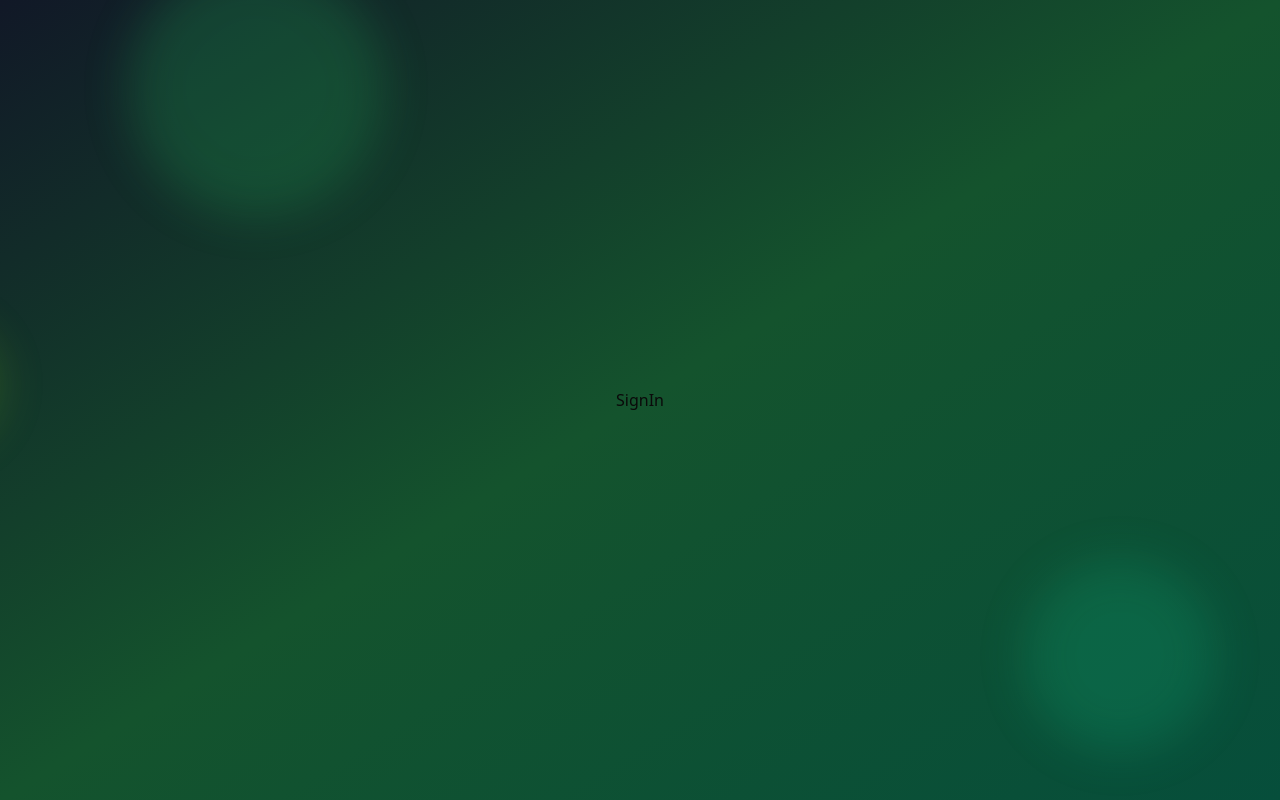
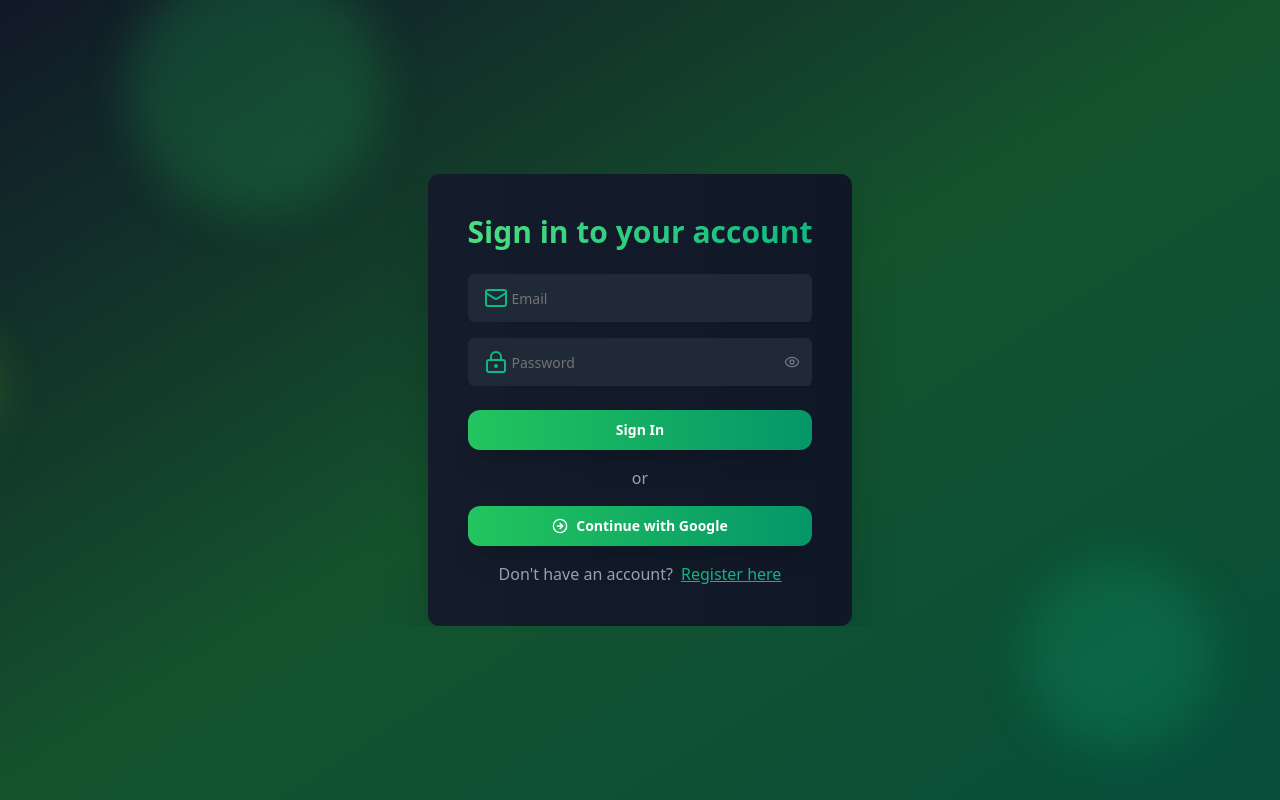
Before and after one commit to Prish20/Safe-Path, a React (Vite) app in the folder client/: page /auth/login in a window 1280 px wide. Built offline with nearby package versions, Linux system fonts and the light colour scheme.

Commit message:
Create the sign-in page UI

```diff
--- a/client/src/components/pages/auth/SignIn.tsx
+++ b/client/src/components/pages/auth/SignIn.tsx
@@ -1,8 +1,151 @@
+// SignIn.tsx
+import { useState } from "react";
+import { motion } from "framer-motion";
+import { CustomInput } from "@/components/customComponents/customInput";
+import { Mail, Eye, EyeOff, LockKeyhole, CircleArrowRight } from "lucide-react";
+import { Button } from "@/components/ui/button";
+import { Link } from "react-router-dom";
+import { z } from "zod";
+import { signinSchema } from "@/lib/validationSchema";
+
+interface Errors {
+  email?: string;
+  password?: string;
+}
 
 const SignIn = () => {
+  // State management for form inputs
+  const [email, setEmail] = useState("");
+  const [password, setPassword] = useState("");
+
+  // State for password visibility toggle
+  const [showPassword, setShowPassword] = useState(false);
+
+  // State for form errors
+  const [errors, setErrors] = useState<Errors>({});
+
+  // Handler for form submission
+  const handleSubmit = (e: React.FormEvent<HTMLFormElement>) => {
+    e.preventDefault();
+
+    try {
+      // Validate form data using the imported schema
+      signinSchema.parse({
+        email,
+        password,
+      });
+
+      // If validation passes, proceed with form submission (e.g., API call)
+      console.log("Sign-in form submitted successfully");
+
+      // Reset errors
+      setErrors({});
+    } catch (error) {
+      if (error instanceof z.ZodError) {
+        const fieldErrors: Errors = {};
+        error.errors.forEach((err) => {
+          const path = err.path[0] as keyof Errors;
+          fieldErrors[path] = err.message;
+        });
+        setErrors(fieldErrors);
+      }
+    }
+  };
+
+  // Handler for Google Sign-In
+  const handleGoogleSignIn = () => {
+    // Implement Google Sign-In logic here
+    console.log("Google Sign-In clicked");
+  };
+
   return (
-    <div>SignIn</div>
-  )
-}
+    <div className="flex justify-center items-center rounded-xl bg-gradient-to-r from-gray-800 to-gray-900">
+      <motion.div
+        initial={{ opacity: 0, y: 20 }}
+        animate={{ opacity: 1, y: 0 }}
+        transition={{ duration: 0.6 }}
+        className="max-w-md w-full bg-gray-900 bg-opacity-70 rounded-xl shadow-2xl overflow-hidden"
+      >
+        <div className="p-10">
+          <h2 className="text-3xl font-semibold text-center text-transparent bg-clip-text bg-gradient-to-r from-green-400 to-emerald-500 mb-4">
+            Sign in to your account
+          </h2>
+          <form onSubmit={handleSubmit}>
+            <div className="mt-6">
+              <CustomInput
+                icon={<Mail className="text-emerald-500" />}
+                iconPosition="left"
+                placeholder="Email"
+                aria-label="Email"
+                type="email"
+                className="bg-gray-800 border-none rounded-md focus:ring-emerald-500 w-full"
+                value={email}
+                onChange={(e) => setEmail(e.target.value)}
+              />
+              {errors.email && (
+                <p className="text-red-500 text-sm mt-1">{errors.email}</p>
+              )}
+            </div>
+            {/* Password Input with Toggle View */}
+            <div className="relative mt-4">
+              <CustomInput
+                icon={<LockKeyhole className="text-emerald-500" />}
+                iconPosition="left"
+                placeholder="Password"
+                aria-label="Password"
+                type={showPassword ? "text" : "password"}
+                className="bg-gray-800 border-none rounded-md focus:ring-emerald-500 w-full"
+                value={password}
+                onChange={(e) => setPassword(e.target.value)}
+              />
+              <button
+                type="button"
+                aria-label="Toggle password visibility"
+                className="absolute right-3 top-1/2 transform -translate-y-1/2 text-gray-500 focus:outline-none"
+                onClick={() => setShowPassword(!showPassword)}
+              >
+                {showPassword ? (
+                  <EyeOff className="w-4 h-4" />
+                ) : (
+                  <Eye className="w-4 h-4" />
+                )}
+              </button>
+              {errors.password && (
+                <p className="text-red-500 text-sm mt-1">{errors.password}</p>
+              )}
+            </div>
 
-export default SignIn
+            <Button
+              size="lg"
+              type="submit"
+              className="mt-6 w-full bg-gradient-to-r from-green-500 to-emerald-600 text-white font-bold py-3 rounded-xl shadow-xl hover:shadow-emerald-600 transition-all duration-300 ease-in-out transform hover:-translate-y-1"
+            >
+              Sign In
+            </Button>
+          </form>
+
+          <p className="text-center mt-4 text-gray-400">or</p>
+
+          <Button
+            size="lg"
+            className="mt-4 w-full bg-gradient-to-r from-green-500 to-emerald-600 text-white font-bold py-3 rounded-xl shadow-xl hover:shadow-emerald-600 transition-all duration-300 ease-in-out transform hover:-translate-y-1"
+            onClick={handleGoogleSignIn}
+          >
+            <div className="flex justify-center items-center gap-2">
+              <CircleArrowRight />
+              Continue with Google
+            </div>
+          </Button>
+          <div className="flex flex-row justify-center mt-4 gap-2">
+            <p className="text-gray-400">Don't have an account?</p>
+            <span className="text-emerald-500 underline">
+              <Link to="/auth/register">Register here</Link>
+            </span>
+          </div>
+        </div>
+      </motion.div>
+    </div>
+  );
+};
+
+export default SignIn;
--- a/client/src/lib/validationSchema.ts
+++ b/client/src/lib/validationSchema.ts
@@ -1,14 +1,12 @@
 // src/libs/validationSchemas.ts
 import { z } from "zod";
 
+// Existing registerSchema
 export const registerSchema = z
   .object({
     firstName: z.string().min(1, "First name is required"),
     lastName: z.string().min(1, "Last name is required"),
-    email: z
-      .string()
-      .min(1, "Email is required")
-      .email("Please provide a valid email"),
+    email: z.string().min(1, "Email is required").email("Email is not valid"),
     password: z.string().min(1, "Password is required"),
     confirmPassword: z.string().min(1, "Please confirm your password"),
   })
@@ -17,5 +15,11 @@ export const registerSchema = z
     path: ["confirmPassword"],
   });
 
-// Optional: Export the inferred TypeScript type for form data
-export type RegisterFormData = z.infer<typeof registerSchema>;
+// New signinSchema
+export const signinSchema = z.object({
+  email: z.string().min(1, "Email is required").email("Email is not valid"),
+  password: z.string().min(1, "Password is required"),
+});
+
+// Optional: Export types
+export type SignInFormData = z.infer<typeof signinSchema>;
```
